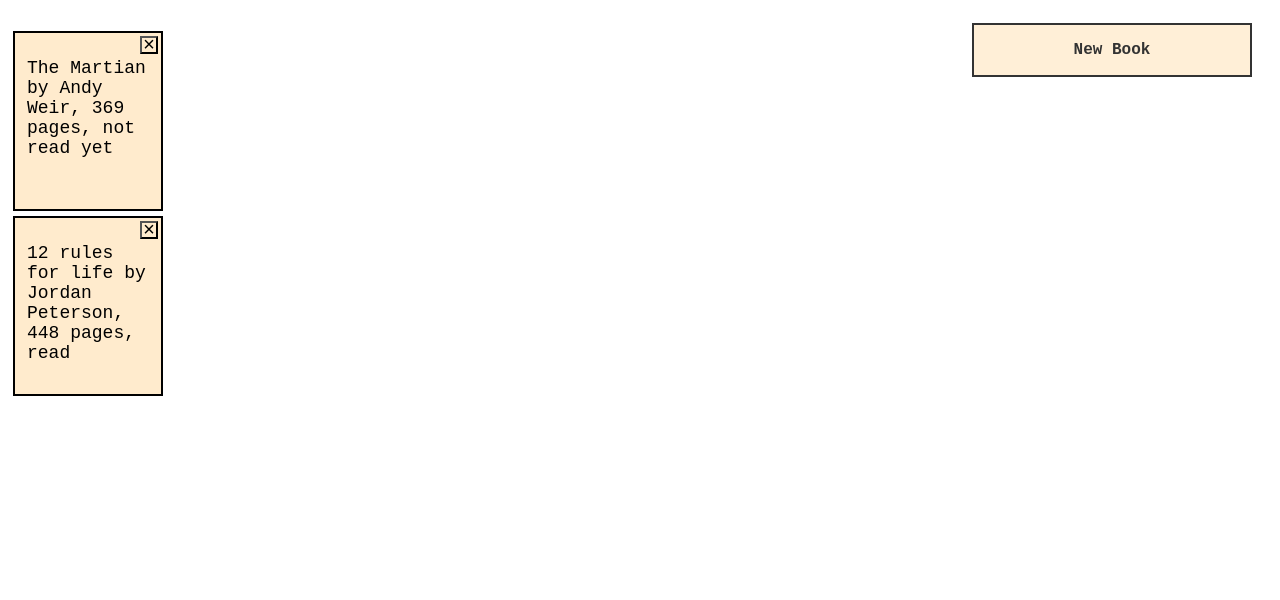
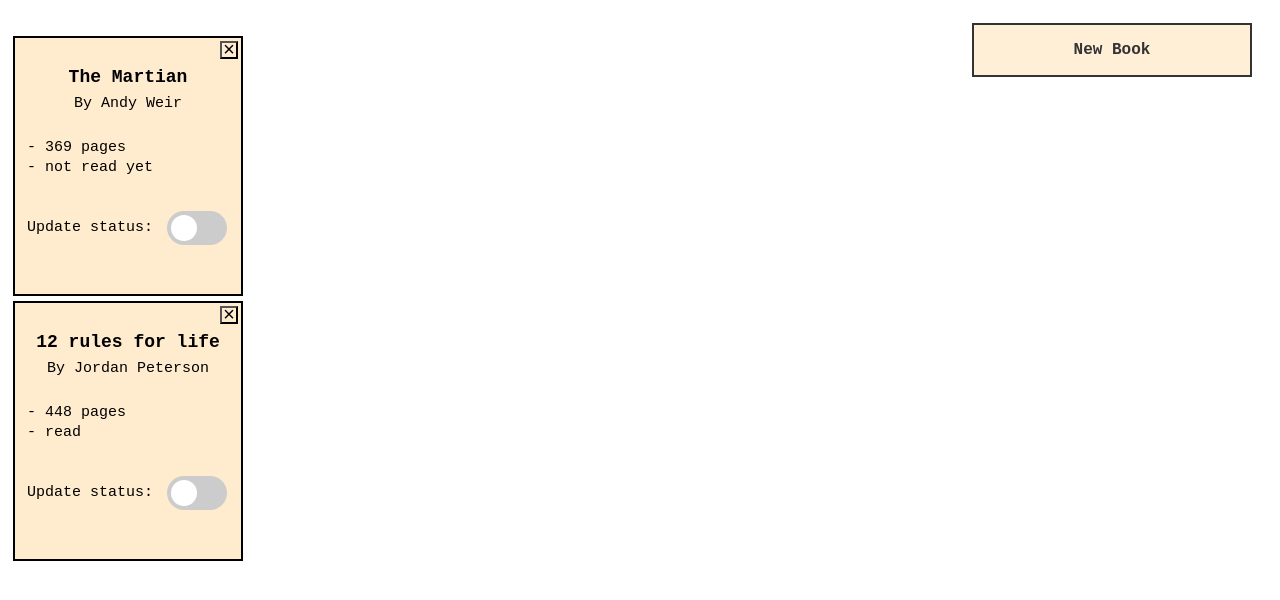
Before and after one commit to circuitstan/library, a plain HTML site: page library.html in a window 1280 px wide. Drawn offline with Linux system fonts and the light colour scheme.

Commit message:
fixed library resetting, added reading status toggles for book cards(still have to make them function), tweaked css styling a bit

```diff
--- a/script.js
+++ b/script.js
@@ -1,12 +1,21 @@
 function Book(title, author, numberOfPages, readOrNot) {
     this.title = title
-    this.author = author
-    this.numberOfPages = numberOfPages
-    this.readOrNot = readOrNot
+    this.author = "By " + author
+    this.numberOfPages = "- " + numberOfPages + " pages"
+    this.readOrNot = "- " + readOrNot
 }
 
 Book.prototype.info = function() {
     return this.title + " by " + this.author + ", " + this.numberOfPages + " pages, " + this.readOrNot
+}
+
+Book.prototype.changeReadStatus = function() {
+    if (this.readOrNot == "read") {
+        this.readOrNot = "not read yet"
+    } else {
+        this.readOrNot = "read"
+    }
+    return this.readOrNot
 }
 
 
@@ -18,22 +27,14 @@
 let content = ""
 
 const main = document.getElementById('container')
+const main2 = document.createElement('div')
 const newBookBtn = document.getElementById('newBook')
-//let buttons = document.getElementsByClassName('removeBtn')
 
+main.appendChild(main2)
 
 function addBookToLibrary(book) {
     myLibrary.push(book)
-    content = myLibrary[myLibrary.length-1].info()
-    let newDiv = document.createElement('div')
-    let removeBtn = document.createElement('button')
-    removeBtn.className = "removeBtn"
-    removeBtn.textContent = "×"
-    newDiv.className = "card"
-    newDiv.textContent = content
-    main.appendChild(newDiv)
-    newDiv.appendChild(removeBtn)
-    //buttons = document.getElementsByClassName('removeBtn')
+    resetLibrary()
 }
 
 function createLibrary() {
@@ -44,15 +45,36 @@
                 content += myLibrary[i][prop] + " "
             }
         }*/
-        content = myLibrary[i].info()
+        content = myLibrary[i].title
         let newDiv = document.createElement('div')
+        let cardTitle = document.createElement('p')
+        let cardAuthor = document.createElement('p')
+        let cardPages = document.createElement('p')
+        let cardReadStatus = document.createElement('p')
         let removeBtn = document.createElement('button')
+        let toggleText = document.createElement('p')
+        cardTitle.className = "cardTitle"
+        cardAuthor.className = "cardAuthor"
+        cardPages.className = "cardPages"
+        cardReadStatus.className = "cardReadStatus"
         removeBtn.className = "removeBtn"
+        toggleText.className = "toggleText"
         removeBtn.textContent = "×"
         newDiv.className = "card"
-        newDiv.textContent = content
-        main.appendChild(newDiv)
+        newDiv.id = myLibrary[i].title
+        cardTitle.textContent = myLibrary[i].title
+        cardAuthor.textContent = myLibrary[i].author
+        cardPages.textContent = myLibrary[i].numberOfPages
+        cardReadStatus.textContent = myLibrary[i].readOrNot
+        toggleText.textContent = "Update status:"
+        main2.appendChild(newDiv)
         newDiv.appendChild(removeBtn)
+        newDiv.appendChild(cardTitle)
+        newDiv.appendChild(cardAuthor)
+        newDiv.appendChild(cardPages)
+        newDiv.appendChild(cardReadStatus)
+        newDiv.appendChild(toggleText)
+        createToggle(newDiv)
     }
 }
 createLibrary()
@@ -82,7 +104,6 @@
     document.getElementById('pages').value = ""
     if (newSwitch == "on") {
         document.getElementById('switch').click()
-        console.log("wtf")
     }
     closeForm()
 }
@@ -101,6 +122,42 @@
 document.getElementById('container').addEventListener('click', function(e) {
     if (e.target.matches("button.removeBtn")) {
         console.log(e)
-        main.removeChild(e.path[1])
+        removeFromLibrary(e)
+        resetLibrary()
+    }
+    if (e.target.matches("span.slidersmall.roundsmall")) {
+        toggle()
     }
 })
+
+function resetLibrary() {
+    main2.innerHTML = ""
+    createLibrary()
+}
+
+function removeFromLibrary(e) {
+    for (let i = 0; i < myLibrary.length; i++) {
+        if (myLibrary[i].title == e.path[1].id) {
+            myLibrary.splice(i, 1)
+        }
+    }
+    return myLibrary
+}
+
+function createToggle(newDiv) {
+    let toggleDiv = document.createElement('div')
+    let toggleLabel = document.createElement('label')
+    let toggleBtn = document.createElement('input')
+    let slider = document.createElement('span')
+    toggleDiv.className = "toggleDiv"
+    toggleLabel.className = "switchsmall"
+    toggleBtn.id = "switchsmall"
+    toggleBtn.name = "switchsmall"
+    toggleBtn.type = "checkbox"
+    toggleBtn.value = "off"
+    slider.className = "slidersmall roundsmall"
+    newDiv.appendChild(toggleDiv)
+    toggleDiv.appendChild(toggleLabel)
+    toggleLabel.appendChild(toggleBtn)
+    toggleLabel.appendChild(slider)
+}
--- a/styles.css
+++ b/styles.css
@@ -1,14 +1,39 @@
+#container {
+    display:grid;
+}
+
 .card {
-    display:grid;
-    width: 150px;
-    height: 180px;
+    display: grid;
+    width: 230px;
+    height: 260px;
+    text-align: center;
     background-color: blanchedalmond;
     border: solid 2px black;
     margin: 5px;
     top: 23px;
     padding: 25px 12px;
-    font-size: large;
     position: relative;
+}
+
+.cardTitle {
+    font-size: 18px;
+    font-weight: bold;
+    height: fit-content;
+    margin: auto;
+}
+
+.cardAuthor {
+    font-size: 15px;
+    height: fit-content;
+    margin: 2%;
+    margin-bottom: 40px;
+}
+
+.cardPages, .cardReadStatus {
+    font-size: 15px;
+    height: fit-content;
+    width: max-content;
+    margin-top: -20px;
 }
 
 .removeBtn {
@@ -171,3 +196,82 @@
     width: 100%;
     margin-bottom: 10px;
 }
+
+.toggleDiv {
+    width: 20px;
+    height: 20px;
+    margin-left: 140px;
+    margin-bottom: 30px;
+}
+
+.toggleText {
+    width: fit-content;
+    height: 30px;
+    padding-top: 5px;
+    font-size: 15px;
+    margin-bottom: -40px;
+}
+
+/* The switch - the box around the slider */
+.switchsmall {
+    position: relative;
+    display: inline-block;
+    width: 60px;
+    height: 34px;
+    margin-bottom: 20px;
+}
+
+/* Hide default HTML checkbox */
+.switchsmall input {
+    opacity: 0;
+    width: 0;
+    height: 0;
+}
+
+/* The slider */
+.slidersmall {
+    position: absolute;
+    cursor: pointer;
+    top: 0;
+    left: 0;
+    right: 0;
+    bottom: 0;
+    background-color: #ccc;
+    -webkit-transition: .4s;
+    transition: .4s;
+}
+
+.slidersmall:before {
+    position: absolute;
+    content: "";
+    height: 26px;
+    width: 26px;
+    left: 4px;
+    bottom: 4px;
+    background-color: white;
+    -webkit-transition: .4s;
+    transition: .4s;
+}
+
+input:checked + .slidersmall {
+    background-color: #2196F3;
+}
+/*
+input:focus + .slider {
+    box-shadow: 0 0 1px #2196F3;
+}*/
+
+input:checked + .slidersmall:before {
+    -webkit-transform: translateX(26px);
+    -ms-transform: translateX(26px);
+    transform: translateX(26px);
+}
+
+/* Rounded sliders */
+.slidersmall.roundsmall {
+    border-radius: 34px;
+}
+
+.slidersmall.roundsmall:before {
+    border-radius: 50%;
+}
```
